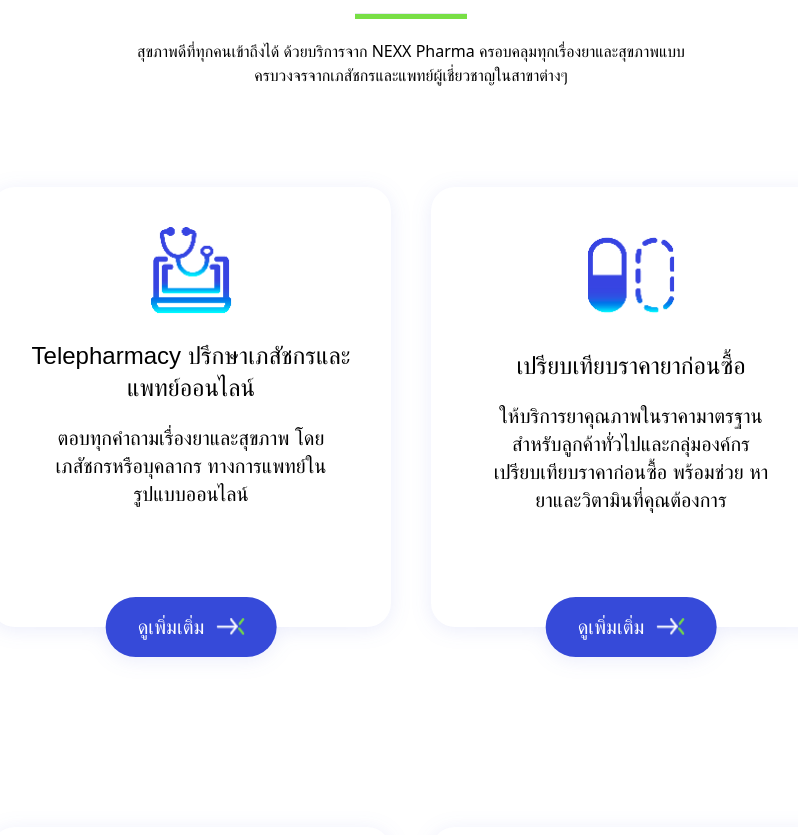
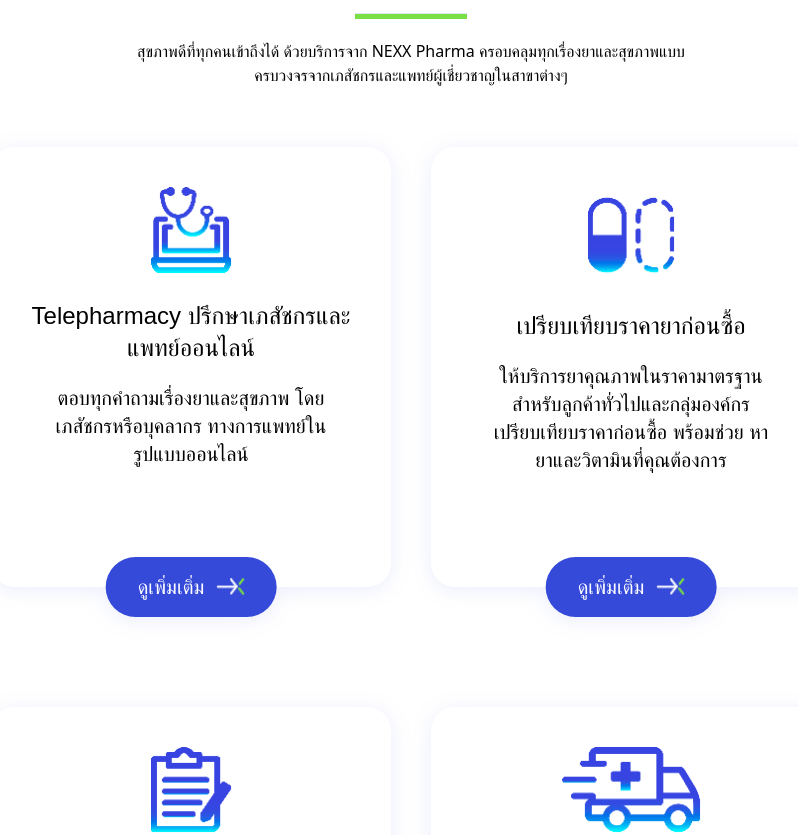
Before and after one commit to arnapana/nexx-web, a Next.js app: page / in a window 1280 px wide. Shown: the part 6040-6875 px from the top of the page, without its empty margins (229-1027 px from the left). Built offline with nearby package versions, Linux system fonts and the light colour scheme.

Commit message:
fixed margin card highlight

```diff
--- a/src/components/card-highlight/index.tsx
+++ b/src/components/card-highlight/index.tsx
@@ -19,7 +19,7 @@ export const CardHighLight: React.FC<ICardHighLight> = ({ src, alt, title, conte
   }
 
   return (
-    <div className='lg:p-5 my-8 md:mx-2 lg:m-0 lg:my-20 '>
+    <div className='lg:p-5 my-8 md:mx-2 lg:m-0 lg:my-10 2xl:my-20 '>
       <div className='relative flex flex-col items-center w-[22rem] h-[22.5rem] lg:w-[25rem] lg:h-[27.5rem] drop-shadow-[0_3px_10px_rgba(54,74,217,0.1)] bg-white rounded-3xl px-9 py-10'>
         {/* Icon */}
         <div>
```
